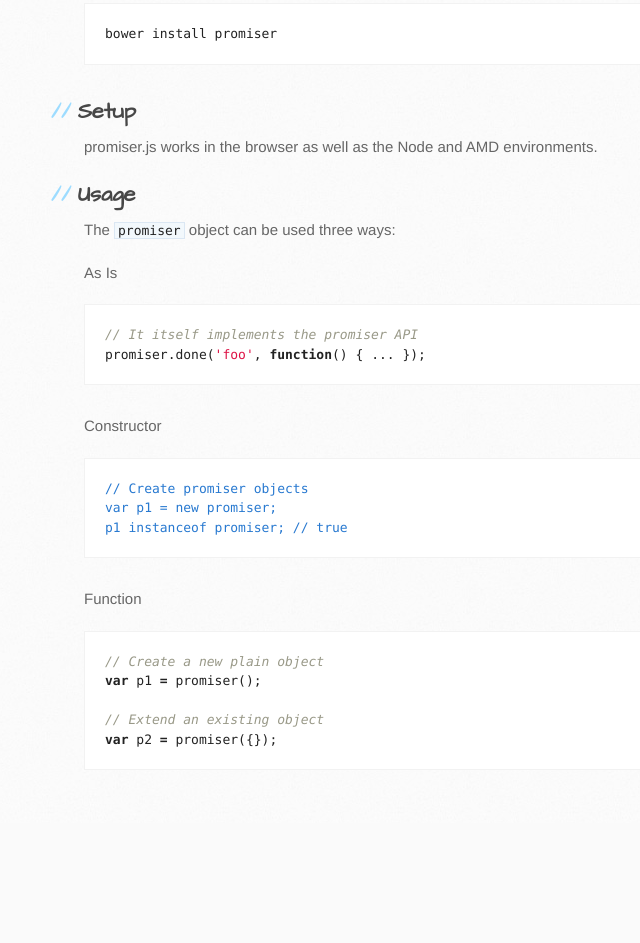
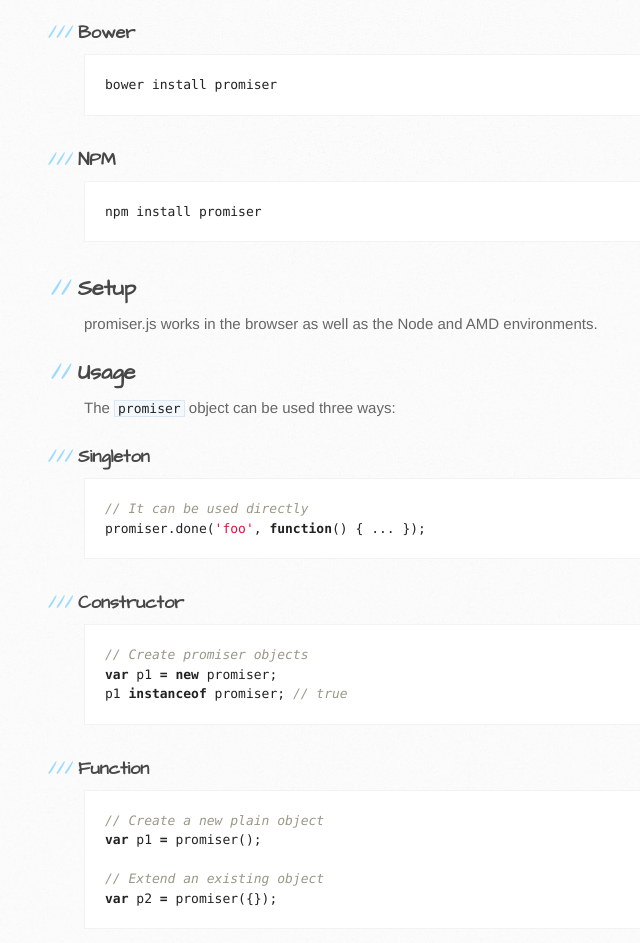
Before and after one commit to bruth/promiser, a plain HTML site: page index.html in a window 1280 px wide. Shown: the part 2100-3043 px from the top of the page, without its empty margins (86-726 px from the left). Before the commit the page ends 2923 px from the top, so only its background shows below. Drawn offline with Linux system fonts and the light colour scheme.

```diff
--- a/index.html
+++ b/index.html
@@ -104,7 +104,14 @@
 
 <h2>Install</h2>
 
+<h3>Bower</h3>
+
 <div class="highlight"><pre>bower install promiser
+</pre></div>
+
+<h3>NPM</h3>
+
+<div class="highlight"><pre>npm install promiser
 </pre></div>
 
 <h2>Setup</h2>
@@ -115,20 +122,20 @@
 
 <p>The <code>promiser</code> object can be used three ways:</p>
 
-<p><strong>As Is</strong></p>
+<h3>Singleton</h3>
 
-<div class="highlight"><pre><span class="c1">// It itself implements the promiser API</span>
+<div class="highlight"><pre><span class="c1">// It can be used directly</span>
 <span class="nx">promiser</span><span class="p">.</span><span class="nx">done</span><span class="p">(</span><span class="s1">'foo'</span><span class="p">,</span> <span class="kd">function</span><span class="p">()</span> <span class="p">{</span> <span class="p">...</span> <span class="p">});</span>
 </pre></div>
 
-<p><strong>Constructor</strong></p>
+<h3>Constructor</h3>
 
-<pre lang="javscript"><code>// Create promiser objects
-var p1 = new promiser;
-p1 instanceof promiser; // true
-</code></pre>
+<div class="highlight"><pre><span class="c1">// Create promiser objects</span>
+<span class="kd">var</span> <span class="nx">p1</span> <span class="o">=</span> <span class="k">new</span> <span class="nx">promiser</span><span class="p">;</span>
+<span class="nx">p1</span> <span class="k">instanceof</span> <span class="nx">promiser</span><span class="p">;</span> <span class="c1">// true</span>
+</pre></div>
 
-<p><strong>Function</strong></p>
+<h3>Function</h3>
 
 <div class="highlight"><pre><span class="c1">// Create a new plain object</span>
 <span class="kd">var</span> <span class="nx">p1</span> <span class="o">=</span> <span class="nx">promiser</span><span class="p">();</span>
```
Also changed, not shown: params.json (+1 -1 lines).
